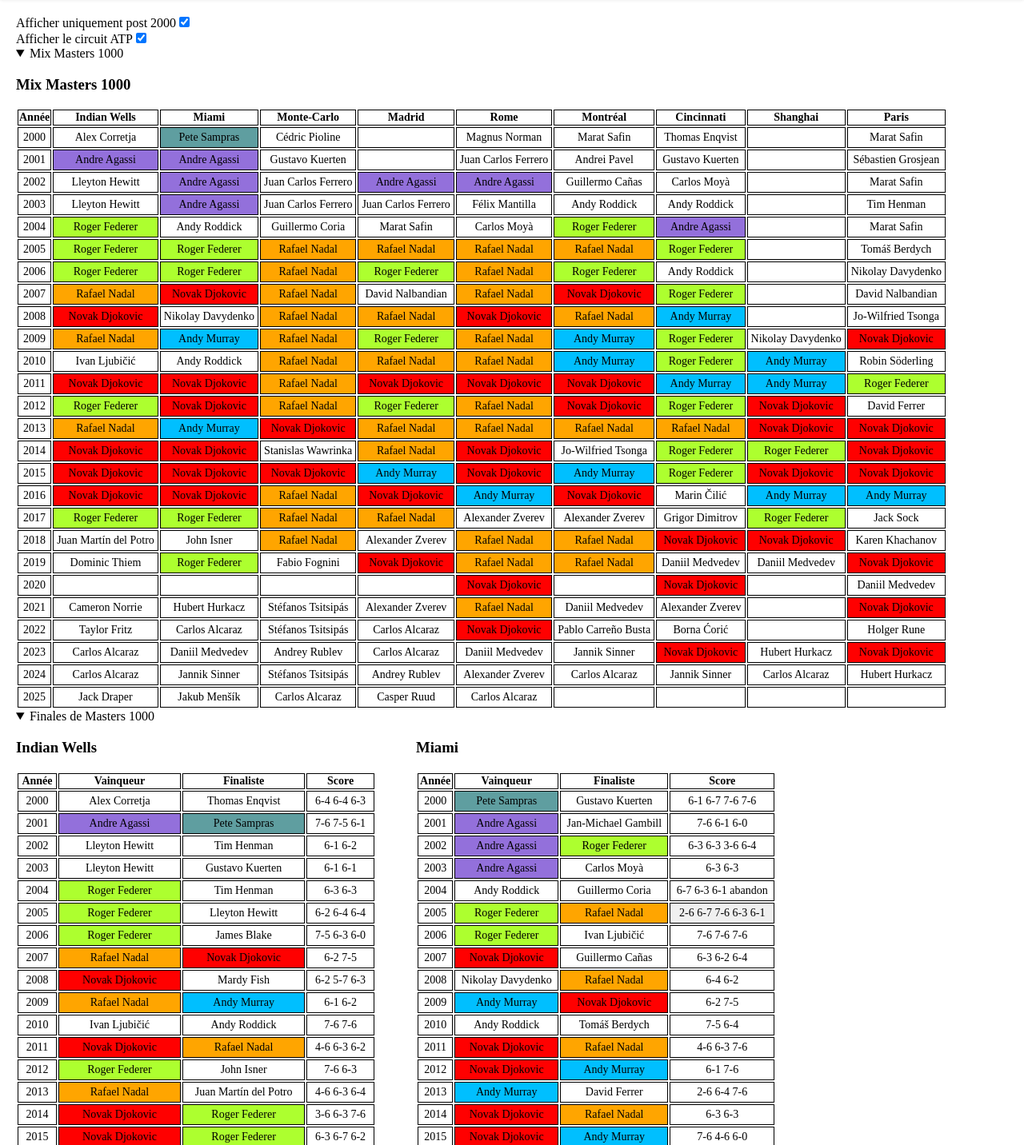
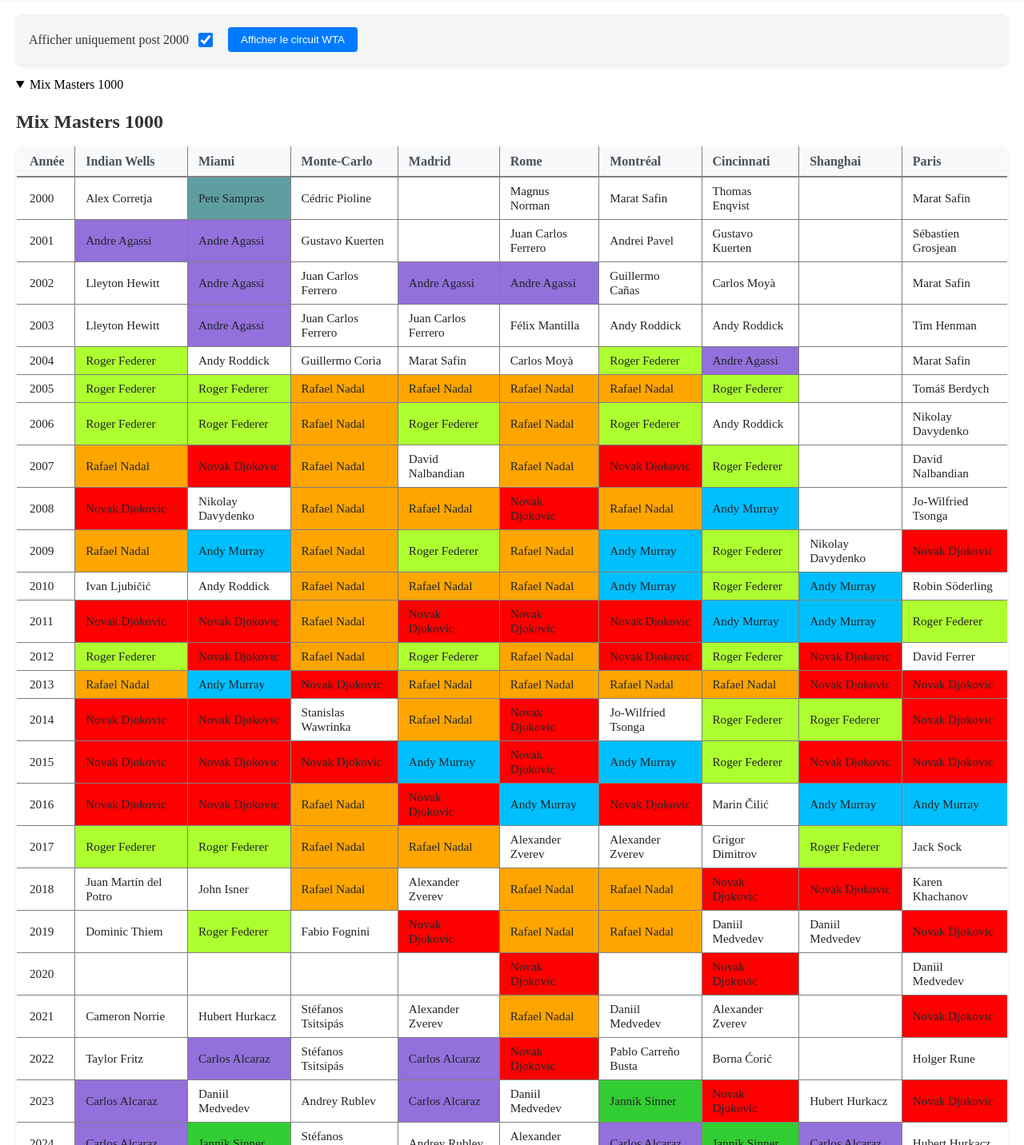
Before and after one commit to guillaumebarranco/tennis_winners, an Angular app: page /masters in a window 1280 px wide. Shown: the part 58-1490 px from the top of the page at 80% size. Built offline with nearby package versions, Linux system fonts and the light colour scheme.

Commit message:
design update thx cursor

```diff
--- a/src/app/components/tournament/tournament.component.scss
+++ b/src/app/components/tournament/tournament.component.scss
@@ -1,17 +1,75 @@
-table {
-  font-size: 14px;
-  width: 450px;
+h3 {
+  color: #333;
+  margin-bottom: 1rem;
+  font-size: 1.5rem;
+  font-weight: 600;
 }
 
-thead th {
-  border: solid 1px black;
+table {
+  width: 100%;
+  border-collapse: collapse;
+  margin-bottom: 2rem;
+  background-color: white;
+  box-shadow: 0 2px 4px rgba(0, 0, 0, 0.1);
+  border-radius: 8px;
+  overflow: hidden;
+  border: 1px solid gray;
+
+  thead {
+    background-color: #f8f9fa;
+    border-bottom: 2px solid gray;
+
+    th {
+      padding: 0.6rem 0.8rem;
+      text-align: left;
+      font-weight: 600;
+      color: #495057;
+      white-space: nowrap;
+      border: 1px solid gray;
+
+      &:first-child {
+        padding-left: 1rem;
+      }
+
+      &:last-child {
+        padding-right: 1rem;
+      }
+    }
+  }
+
+  tbody {
+    tr {
+      border-bottom: 1px solid gray;
+      transition: background-color 0.2s;
+
+      &:hover {
+        background-color: #f8f9fa;
+      }
+
+      &:last-child {
+        border-bottom: none;
+      }
+
+      td {
+        padding: 0.5rem 0.8rem;
+        color: #212529;
+        font-size: 0.95rem;
+        border: 1px solid gray;
+
+        &:first-child {
+          padding-left: 1rem;
+          font-weight: 500;
+        }
+
+        &:last-child {
+          padding-right: 1rem;
+        }
+      }
+    }
+  }
 }
 
-tbody tr {
-
-  td {
-    border: solid 1px black;
-    padding: 4px;
-    text-align: center;
-  }
+.winner {
+  font-weight: 600;
+  color: #1a1a1a;
 }
--- a/src/app/components/tournaments-mix/tournaments-mix.component.scss
+++ b/src/app/components/tournaments-mix/tournaments-mix.component.scss
@@ -1,16 +1,75 @@
-table {
-  font-size: 14px;
+h3 {
+  color: #333;
+  margin-bottom: 1rem;
+  font-size: 1.5rem;
+  font-weight: 600;
 }
 
-thead th {
-  border: solid 1px black;
+table {
+  width: 100%;
+  border-collapse: collapse;
+  margin-bottom: 2rem;
+  background-color: white;
+  box-shadow: 0 2px 4px rgba(0, 0, 0, 0.1);
+  border-radius: 8px;
+  overflow: hidden;
+  border: 1px solid gray;
+
+  thead {
+    background-color: #f8f9fa;
+    border-bottom: 2px solid gray;
+
+    th {
+      padding: 0.6rem 0.8rem;
+      text-align: left;
+      font-weight: 600;
+      color: #495057;
+      white-space: nowrap;
+      border: 1px solid gray;
+
+      &:first-child {
+        padding-left: 1rem;
+      }
+
+      &:last-child {
+        padding-right: 1rem;
+      }
+    }
+  }
+
+  tbody {
+    tr {
+      border-bottom: 1px solid gray;
+      transition: background-color 0.2s;
+
+      &:hover {
+        background-color: #f8f9fa;
+      }
+
+      &:last-child {
+        border-bottom: none;
+      }
+
+      td {
+        padding: 0.5rem 0.8rem;
+        color: #212529;
+        font-size: 0.95rem;
+        border: 1px solid gray;
+
+        &:first-child {
+          padding-left: 1rem;
+          font-weight: 500;
+        }
+
+        &:last-child {
+          padding-right: 1rem;
+        }
+      }
+    }
+  }
 }
 
-tbody tr {
-
-  td {
-    border: solid 1px black;
-    padding: 4px;
-    text-align: center;
-  }
+.winner {
+  // font-weight: 600;
+  color: #1a1a1a;
 }
--- a/src/app/containers/masters/masters.component.html
+++ b/src/app/containers/masters/masters.component.html
@@ -1,12 +1,19 @@
-<div>
-  <label>Afficher uniquement post 2000</label>
-  <input type="checkbox" [checked]="onlyFrom2000()" (change)="onlyFrom2000.set(!onlyFrom2000())"/>
+<div class="preferences">
+  <div>
+    <label>Afficher uniquement post 2000</label>
+    <input type="checkbox" [checked]="onlyFrom2000()" (change)="onlyFrom2000.set(!onlyFrom2000())"/>
+  </div>
+
+  <div>
+    @if(showAtp()) {
+      <button (click)="showAtp.set(!showAtp())">Afficher le circuit WTA</button>
+    } @else {
+      <button (click)="showAtp.set(!showAtp())">Afficher le circuit ATP</button>
+    }
+  </div>
 </div>
 
-<div>
-  <label>Afficher le circuit ATP</label>
-  <input type="checkbox" [checked]="showAtp()" (change)="showAtp.set(!showAtp())"/>
-</div>
+
 
 <details open="true">
   @if(showAtp()) {
--- a/src/app/containers/masters/masters.component.scss
+++ b/src/app/containers/masters/masters.component.scss
@@ -3,3 +3,46 @@
   flex-wrap: wrap;
   gap: 50px;
 }
+
+.preferences {
+  display: flex;
+  gap: 1rem;
+  align-items: center;
+  padding: 1rem;
+  background-color: #f5f5f5;
+  border-radius: 8px;
+  margin-bottom: 1rem;
+  box-shadow: 0 2px 4px rgba(0, 0, 0, 0.1);
+
+  div {
+    display: flex;
+    align-items: center;
+    gap: 0.5rem;
+  }
+
+  label {
+    font-weight: 500;
+    color: #333;
+  }
+
+  input[type="checkbox"] {
+    width: 18px;
+    height: 18px;
+    cursor: pointer;
+  }
+
+  button {
+    padding: 0.5rem 1rem;
+    background-color: #007bff;
+    color: white;
+    border: none;
+    border-radius: 4px;
+    cursor: pointer;
+    font-weight: 500;
+    transition: background-color 0.2s;
+
+    &:hover {
+      background-color: #0056b3;
+    }
+  }
+}
--- a/src/app/containers/slams/slams.component.html
+++ b/src/app/containers/slams/slams.component.html
@@ -1,11 +1,16 @@
-<div>
-  <label>Afficher uniquement post 2000</label>
-  <input type="checkbox" [checked]="onlyFrom2000()" (change)="onlyFrom2000.set(!onlyFrom2000())"/>
-</div>
+<div class="preferences">
+  <div>
+    <label>Afficher uniquement post 2000</label>
+    <input type="checkbox" [checked]="onlyFrom2000()" (change)="onlyFrom2000.set(!onlyFrom2000())"/>
+  </div>
 
-<div>
-  <label>Afficher le circuit ATP</label>
-  <input type="checkbox" [checked]="showAtp()" (change)="showAtp.set(!showAtp())"/>
+  <div>
+    @if(showAtp()) {
+      <button (click)="showAtp.set(!showAtp())">Afficher le circuit WTA</button>
+    } @else {
+      <button (click)="showAtp.set(!showAtp())">Afficher le circuit ATP</button>
+    }
+  </div>
 </div>
 
 <details open="true">
--- a/src/app/containers/slams/slams.component.scss
+++ b/src/app/containers/slams/slams.component.scss
@@ -1,5 +1,48 @@
 .slams {
   display: flex;
   flex-wrap: wrap;
-  gap: 50px;
+  gap: 80px;
 }
+
+.preferences {
+  display: flex;
+  gap: 1rem;
+  align-items: center;
+  padding: 1rem;
+  background-color: #f5f5f5;
+  border-radius: 8px;
+  margin-bottom: 1rem;
+  box-shadow: 0 2px 4px rgba(0, 0, 0, 0.1);
+
+  div {
+    display: flex;
+    align-items: center;
+    gap: 0.5rem;
+  }
+
+  label {
+    font-weight: 500;
+    color: #333;
+  }
+
+  input[type="checkbox"] {
+    width: 18px;
+    height: 18px;
+    cursor: pointer;
+  }
+
+  button {
+    padding: 0.5rem 1rem;
+    background-color: #007bff;
+    color: white;
+    border: none;
+    border-radius: 4px;
+    cursor: pointer;
+    font-weight: 500;
+    transition: background-color 0.2s;
+
+    &:hover {
+      background-color: #0056b3;
+    }
+  }
+}
--- a/src/styles.scss
+++ b/src/styles.scss
@@ -24,6 +24,8 @@
     --color-player-ivan_lendl: lightskyblue;
     --color-player-jimmy_connors: antiquewhite;
     --color-player-margaret_court: antiquewhite;
+    --color-player-carlos_alcaraz: mediumpurple;
+    --color-player-jannik_sinner: limegreen;
     --color-player-john_mcenroe: lightgray;
     --color-player-billie_jean_king: lightgray;
     --color-player-default: transparent;
```
